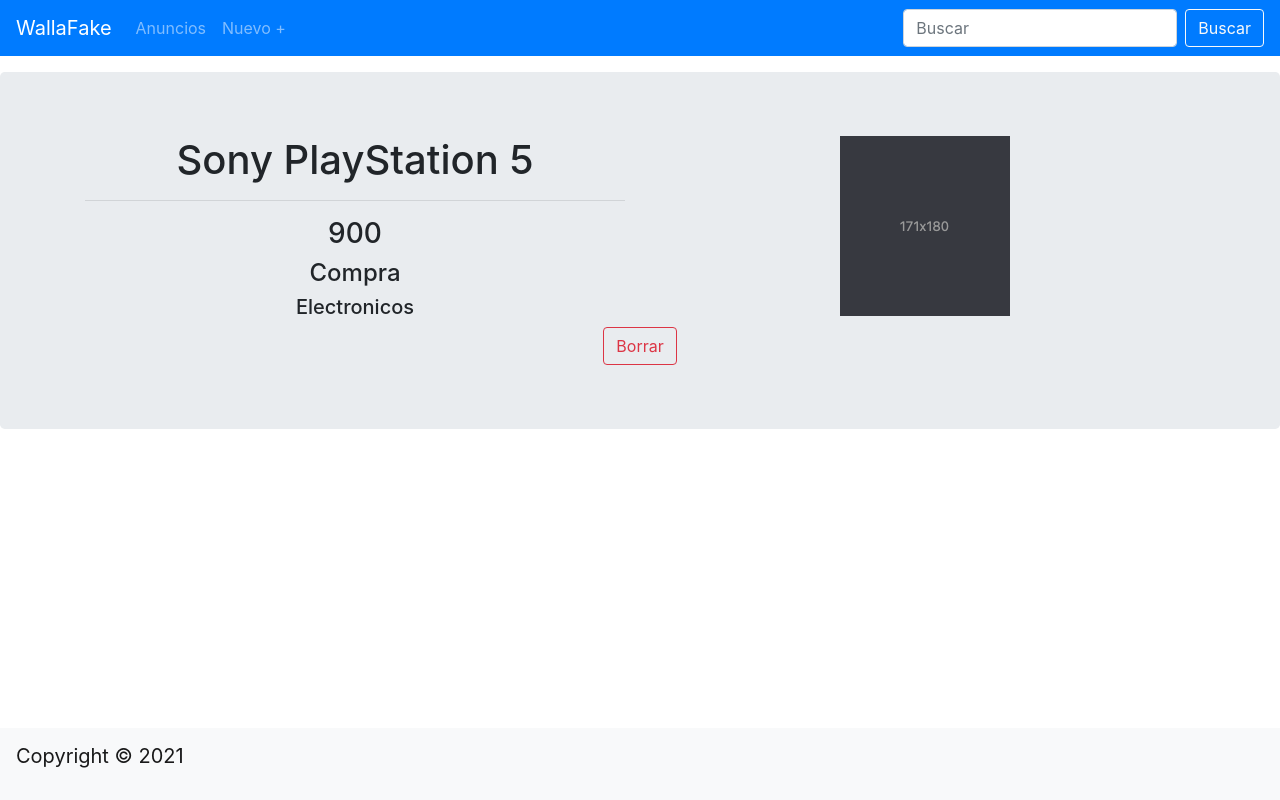
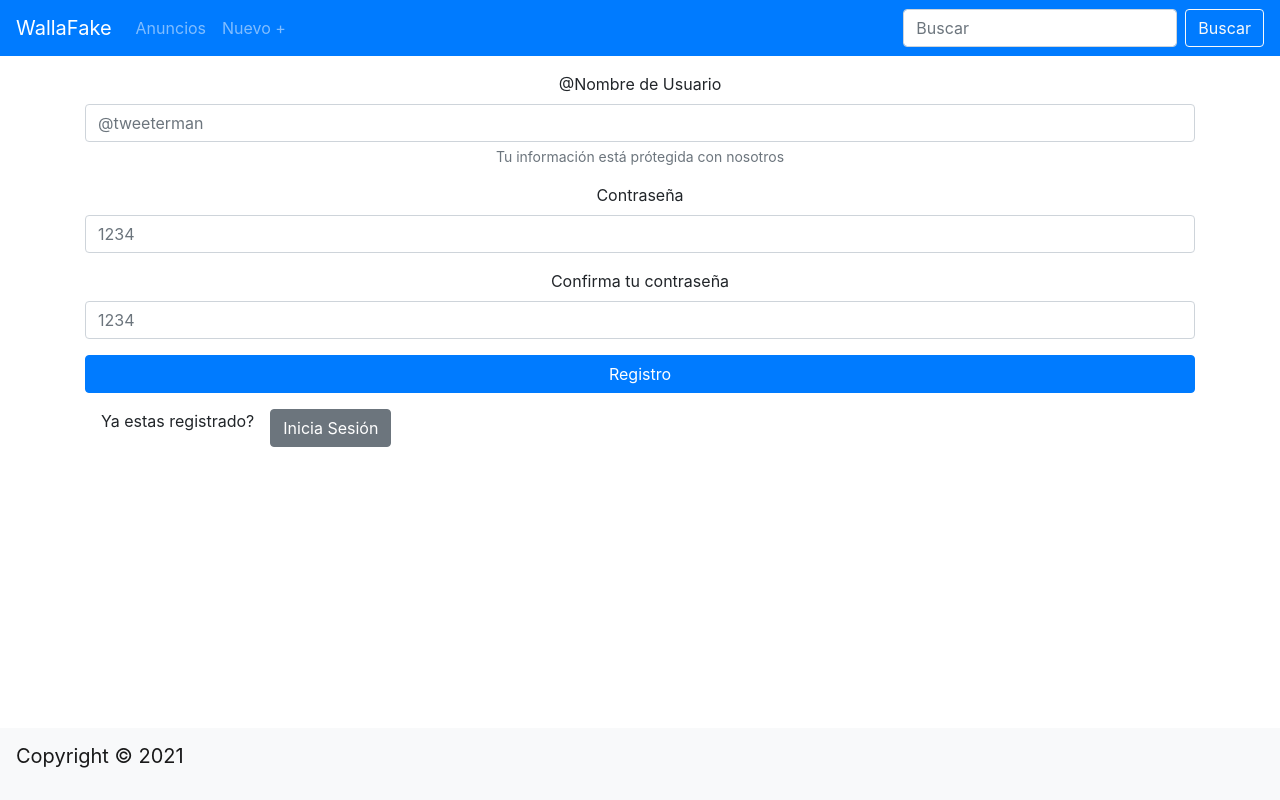
Before and after one commit to aolveramx/practica6_react_wallafake, a React (Create React App) app: page / in a window 1280 px wide. Built offline with nearby package versions, Linux system fonts and the light colour scheme.

Commit message:
feat (Walking Skeleton): LoginPage added

```diff
--- a/src/App.js
+++ b/src/App.js
@@ -1,12 +1,13 @@
 import './App.css';
 import { BrowserRouter as Router, Route } from 'react-router-dom';
-import LoginPage from './components/LoginPage';
 import Header from './components/Header';
 import Footer from './components/Footer';
+import RegisterPage from './components/RegisterPage';
+import LoginPage from './components/LoginPage';
 import AdvertsPage from './components/AdvertsPage';
 import NewAdvert from './components/NewAdvert';
+import AdvertDetail from './components/AdvertDetail';
 import NotFound404 from './components/NotFound404';
-import AdvertDetail from './components/AdvertDetail';
 
 function App() {
   return (
@@ -17,7 +18,8 @@
       {/* <AdvertsPage /> */}
       {/* <NewAdvert /> */}
       {/* <NotFound404 /> */}
-      <AdvertDetail />
+      {/* <AdvertDetail /> */}
+      <RegisterPage />
       <Footer />
     </div>
     </Router>
--- a/src/components/AdvertDetail.js
+++ b/src/components/AdvertDetail.js
@@ -1,4 +1,4 @@
-import { Button, Col, Container, Jumbotron, Row } from 'react-bootstrap';
+import { Badge, Button, Col, Container, Jumbotron, Row } from 'react-bootstrap';
 import 'bootstrap/dist/css/bootstrap.min.css';
 import defaultIMG from '../img/DefaultIMGAdvert.png'
 
@@ -11,9 +11,9 @@
             <Col>
             <h1>Sony PlayStation 5</h1>
             <hr/>
-            <h3>900</h3>
-            <h4>Compra</h4>
-            <h5>Electronicos</h5>
+            <h3>$900</h3>
+            <Badge variant="warning">Compra</Badge>
+            <Badge variant="info">Electrónicos</Badge>
             </Col>
             <Col>
             <img src={defaultIMG} className="App-logo" alt="logo" />
--- /dev/null
+++ b/src/components/RegisterPage.js
@@ -0,0 +1,84 @@
+import { Link } from 'react-router-dom';
+import { useState } from 'react';
+import { Button, Col, Container, Form, Row } from 'react-bootstrap';
+import 'bootstrap/dist/css/bootstrap.min.css';
+
+const RegisterPage = ({ onRegister }) => {
+  const [user, setUser] = useState('');
+  const [password, setPassword] = useState('');
+  const [confirmPassword, setconfirmPassword] = useState('');
+
+  const onSubmit = (e) => {
+    e.preventDefault();
+
+    if(!user && !password) {
+      alert('Registra un nombre de usuario y password valido');
+      return
+    }
+
+    onRegister({ user, password, confirmPassword });
+
+    setUser('');
+    setPassword('');
+    setconfirmPassword('');
+  };
+
+
+  return (
+    <Container>
+      <Form onSubmit={onSubmit}>
+
+        <Form.Group controlId="formText">
+          <Form.Label>@Nombre de Usuario</Form.Label>
+          <Form.Control
+          type="text"
+          placeholder="@tweeterman"
+          value={user}
+          onChange={ (e) => setUser(e.target.value) }
+          />
+          <Form.Text className="text-muted">
+            Tu información está prótegida con nosotros
+          </Form.Text>
+        </Form.Group>
+
+        <Form.Group controlId="formPassword">
+          <Form.Label>Contraseña</Form.Label>
+          <Form.Control
+          type="password"
+          placeholder="1234"
+          value={password}
+          onChange={ (e) => setPassword(e.target.value) }>
+          </Form.Control>
+        </Form.Group>
+
+        <Form.Group controlId="formPasswordConfirm">
+          <Form.Label>Confirma tu contraseña</Form.Label>
+          <Form.Control
+          type="password"
+          placeholder="1234"
+          value={confirmPassword}
+          onChange={ (e) => setconfirmPassword(e.target.value) }>
+          </Form.Control>
+        </Form.Group>
+
+        <Button
+        variant="primary btn-block"
+        type="submit">
+        Registro
+        </Button>
+
+        <Col className="m-3">
+          <Row>
+            <p className="mr-3">Ya estas registrado?</p>
+            <Link to="/LoginPage">
+              <Button variant="secondary">Inicia Sesión</Button>
+            </Link>
+          </Row>
+        </Col>
+
+      </Form>
+    </Container>
+  )
+}
+
+export default RegisterPage;
```
